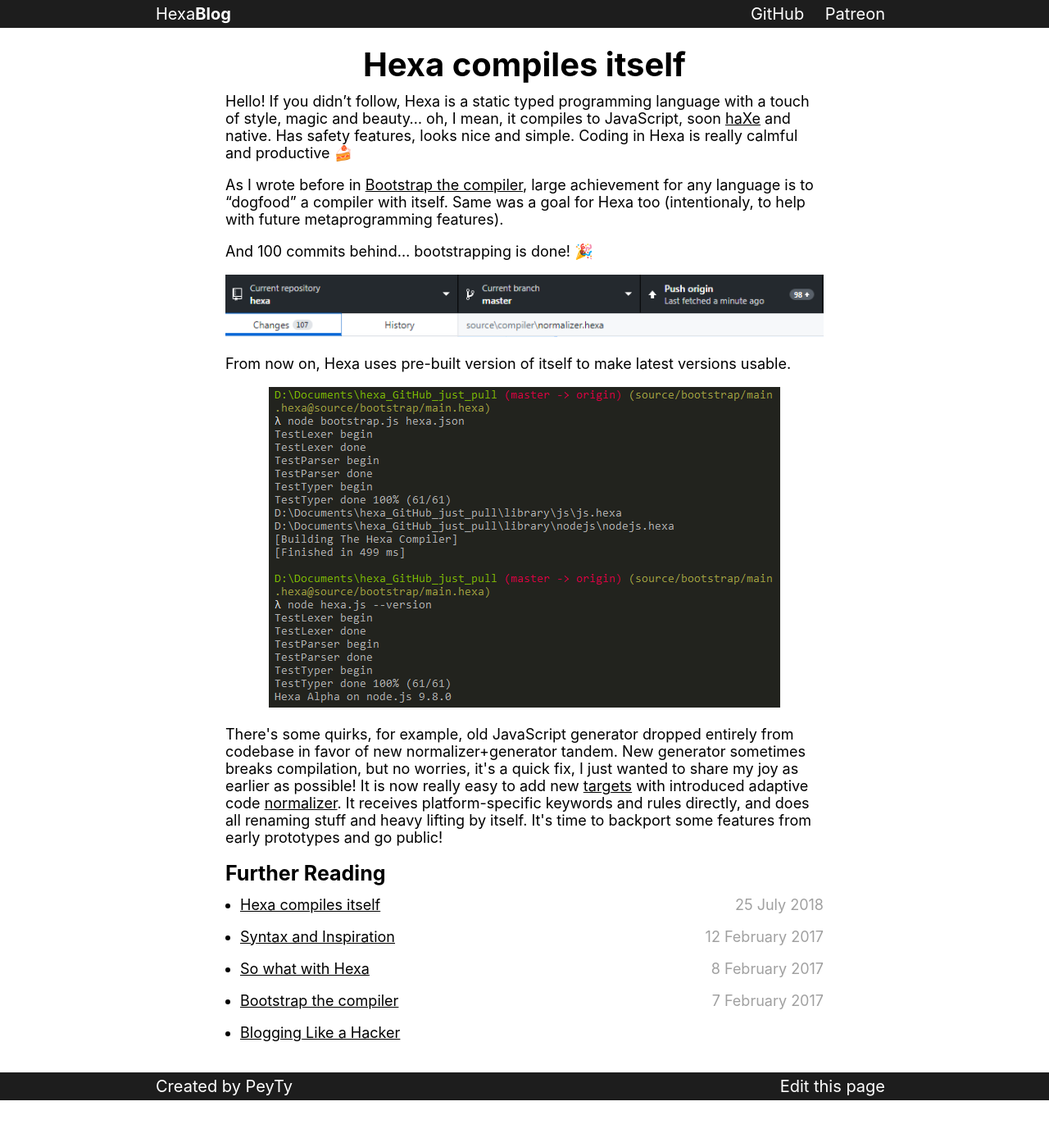
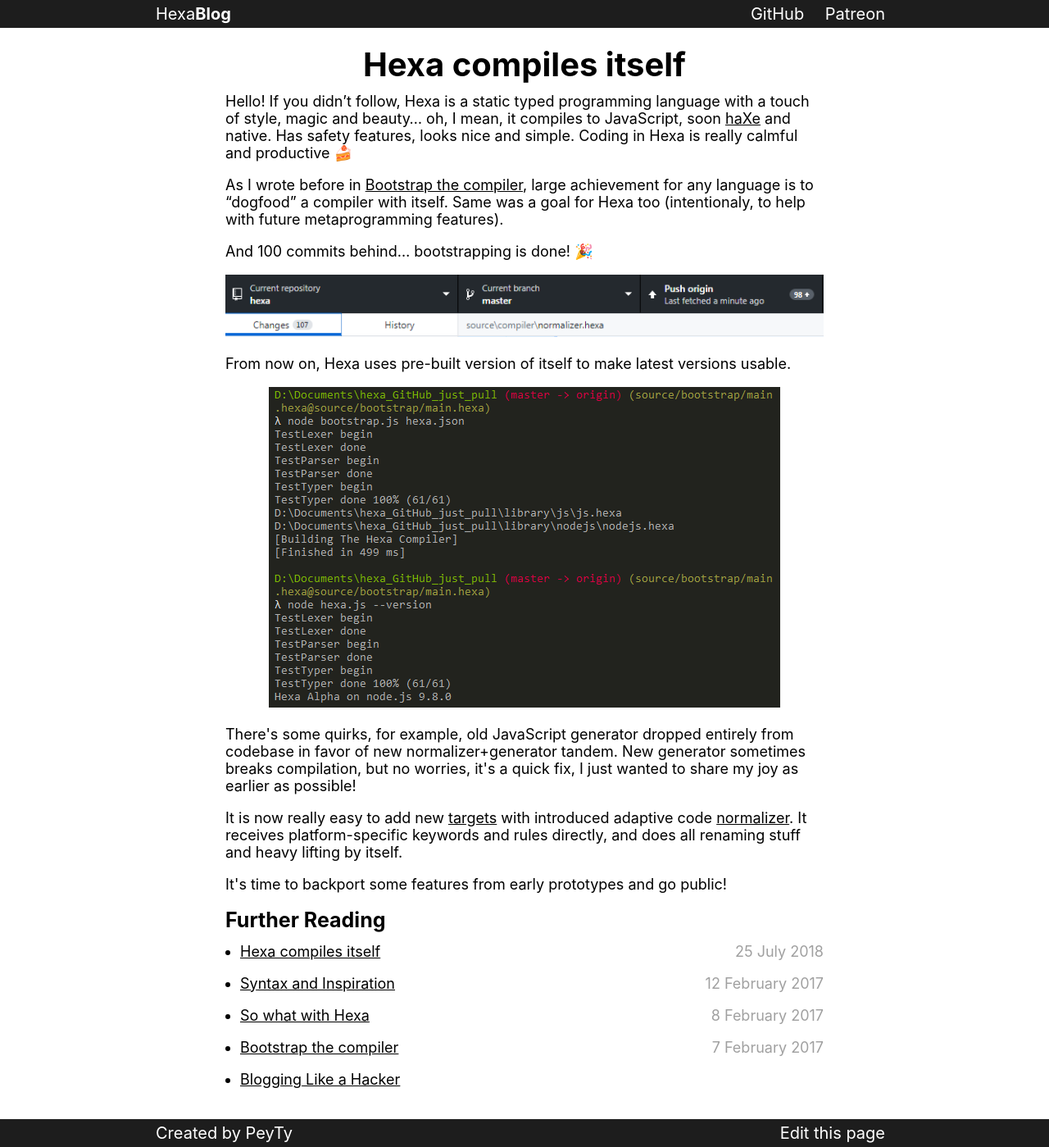
Before and after one commit to hexalang/hexalang.github.io, a Jekyll site: the page built from blog/Hexa-in-Hexa.md, in a window 1280 px wide. Shown: the whole page at 82% size. Built offline with Jekyll 4.4.1, drawn with Linux system fonts in a browser that asks for light colours; emoji names are drawn with the system emoji font; before the commit the page ends 1342 px from its top, so only the background shows below that.

Commit message:
I hope latest mkd fix :laughing:

```diff
--- a/blog/Hexa-in-Hexa.md
+++ b/blog/Hexa-in-Hexa.md
@@ -18,8 +18,8 @@ From now on, Hexa uses pre-built version of itself to make latest versions usabl
 	<img src="bootstrap.png"/>
 <p/>
 
-There's some quirks, for example, old JavaScript generator dropped entirely from codebase in favor of new normalizer+generator tandem. New generator sometimes breaks compilation, but no worries, it's a quick fix, I just wanted to share my joy as earlier as possible!
+<p>There's some quirks, for example, old JavaScript generator dropped entirely from codebase in favor of new normalizer+generator tandem. New generator sometimes breaks compilation, but no worries, it's a quick fix, I just wanted to share my joy as earlier as possible!<p/>
 
-It is now really easy to add new <a href="https://github.com/hexalang/hexa/tree/master/source/targets">targets</a> with introduced adaptive code <a href="https://github.com/hexalang/hexa/blob/master/source/compiler/normalizer.hexa">normalizer</a>. It receives platform-specific keywords and rules directly, and does all renaming stuff and heavy lifting by itself.
+<p>It is now really easy to add new <a href="https://github.com/hexalang/hexa/tree/master/source/targets">targets</a> with introduced adaptive code <a href="https://github.com/hexalang/hexa/blob/master/source/compiler/normalizer.hexa">normalizer</a>. It receives platform-specific keywords and rules directly, and does all renaming stuff and heavy lifting by itself.<p/>
 
-It's time to backport some features from early prototypes and go public!
+<p>It's time to backport some features from early prototypes and go public!<p/>
```
